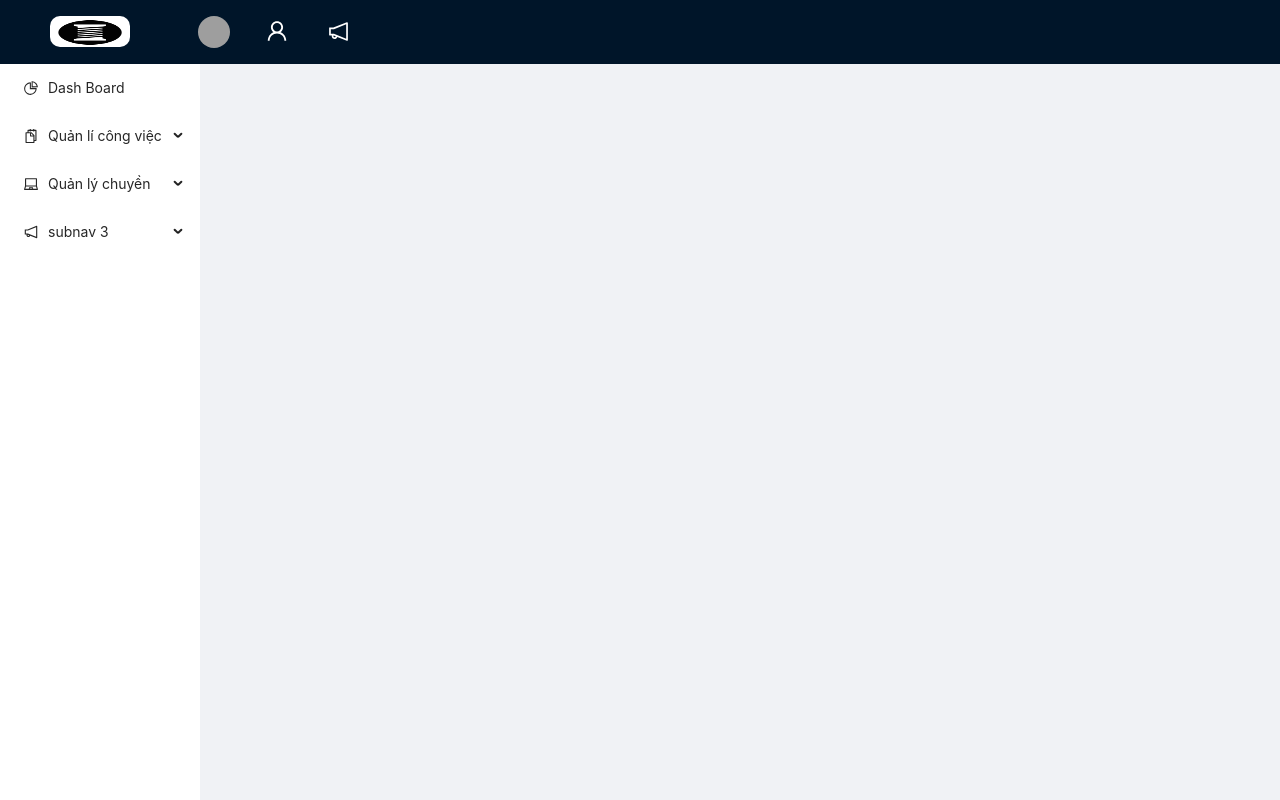
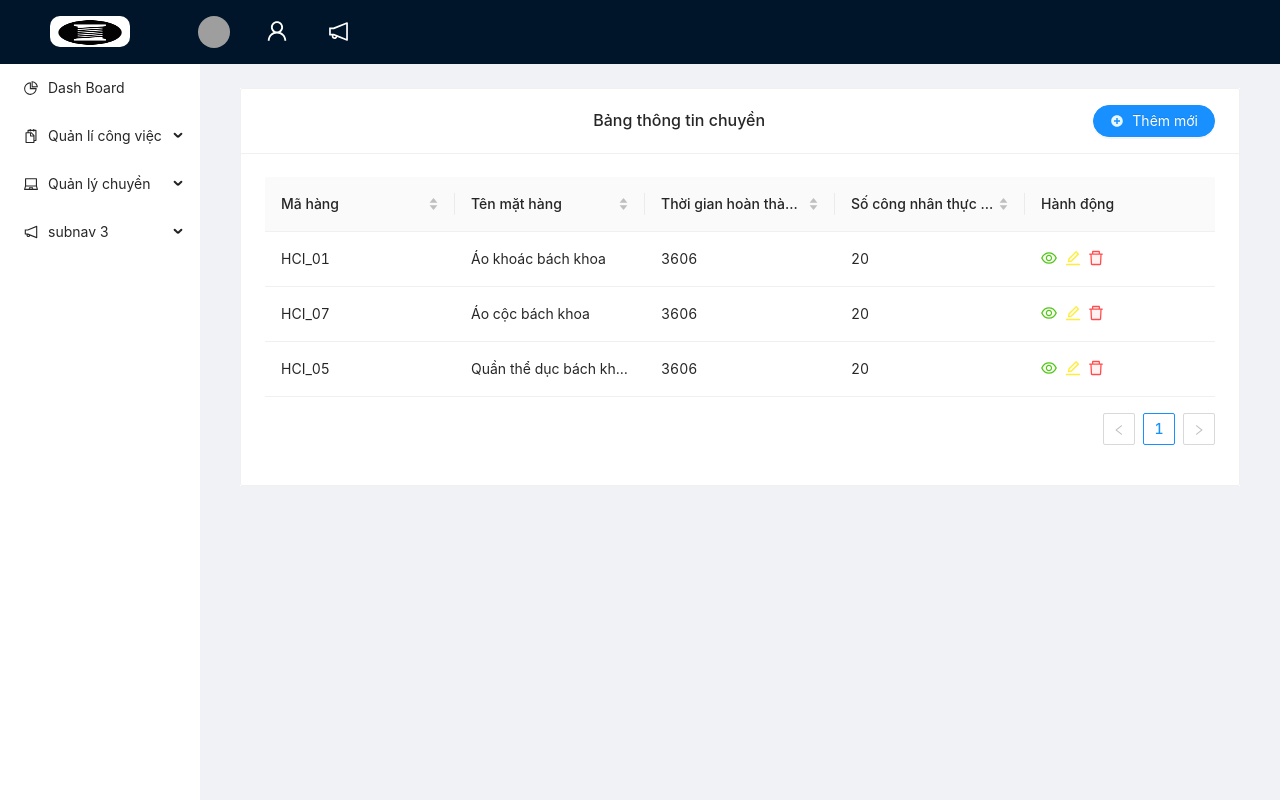
Before and after one commit to NguyenCongBK62/uiux_admin, a React (Create React App) app: page /home/proline-table in a window 1280 px wide. Built offline with nearby package versions, Linux system fonts and the light colour scheme; grey boxes are pictures that could not be loaded.

Commit message:
after commit

```diff
--- a/src/App.js
+++ b/src/App.js
@@ -5,7 +5,27 @@ import {
   Switch,
   Route,
 } from "react-router-dom";
+
+import routes from './routes';
+
 function App() {
+
+  const showRoute = (routes) => {
+    let results = null;
+    if (routes.length > 0) {
+      results = routes.map((route, index) => {
+          return <Route
+            exact={route.exact}
+            path={route.path}
+            component={route.main}
+            key={index}
+          />
+        })
+    }
+
+    return results;
+  }
+
   return (
     <div className="App">
     <Router>
@@ -13,6 +33,7 @@ function App() {
         <Route exact path='/'>
           <DashBoard/>
         </Route>
+        {showRoute(routes)}
       </Switch>
     </Router>
     </div>
--- a/src/routes.js
+++ b/src/routes.js
@@ -1,11 +1,8 @@
 import React from 'react';
 
-import DashBoard from './components/DashBoard/DashBoard'
 import TablePrLine from './components/ProductLine/TablePrLine'
 
 const routes = [
-    // { path: '/home', name: 'Home', exact: true },
-    { path: '/home/dashboard', name: 'DashBoard', exact: false, main: ()=> <DashBoard /> },
     { path: '/home/proline-table', name: 'Table Product Line', exact: false, main: ()=> <TablePrLine /> },
 ]
 
```
